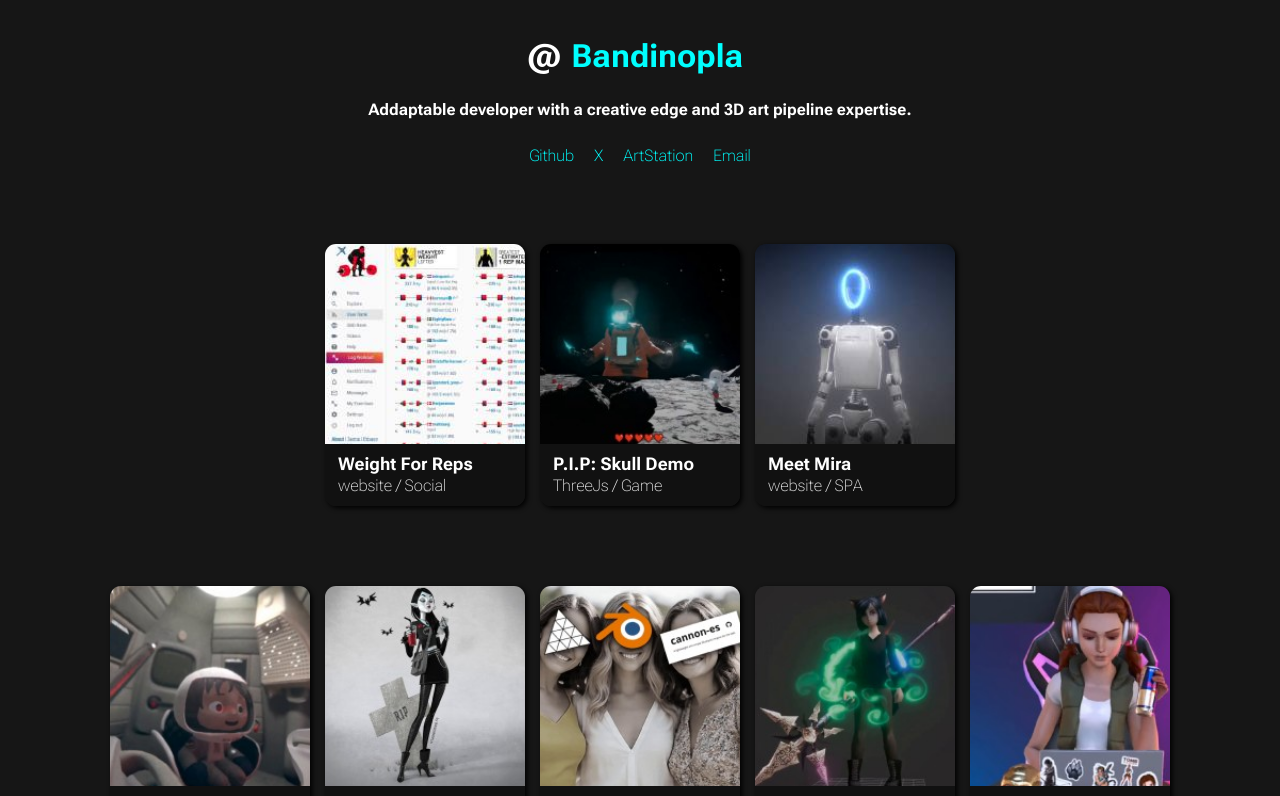
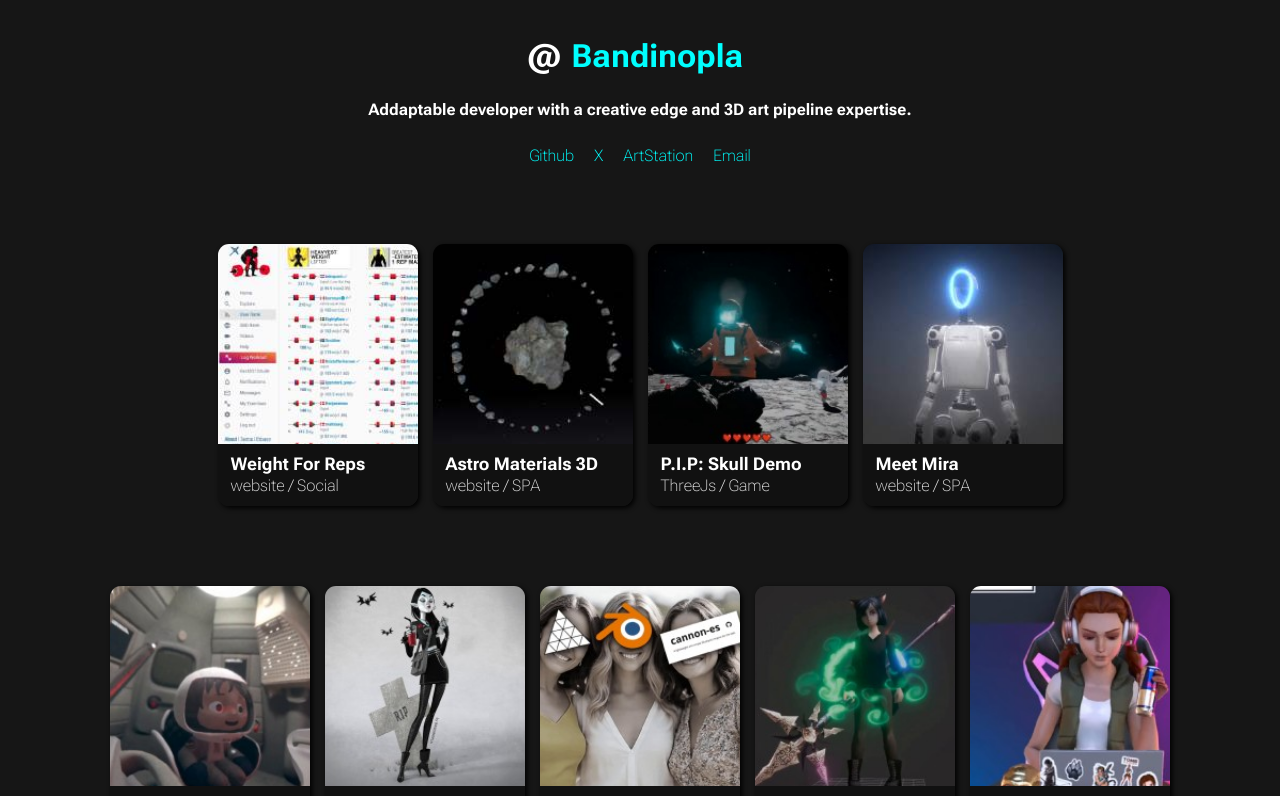
Before and after one commit to bandinopla/bandinopla.github.io, a React (Vite) app: page / in a window 1280 px wide. Shown: the top 796 px of the page. Built offline with nearby package versions, Linux system fonts and the light colour scheme; a web font is replaced by a local one.

Commit message:
added link to asto materials app

```diff
--- a/src/App.tsx
+++ b/src/App.tsx
@@ -115,7 +115,7 @@ function App() {
                 </p>
             </div>
             <div className="thumbnail-row">
-                {porfolio.slice(0,3).map(item => (
+                {porfolio.slice(0,4).map(item => (
                     <div
                         className="thumbnail"
                         key={item.id}
@@ -131,7 +131,7 @@ function App() {
             </div>
 
             <div className="thumbnail-row">
-                {porfolio.slice(3).map(item => (
+                {porfolio.slice(4).map(item => (
                     <div
                         className="thumbnail"
                         key={item.id}
--- a/src/data.ts
+++ b/src/data.ts
@@ -7,6 +7,9 @@ export const $with = {
     },
     react: {
         url: "https://react.dev/"
+    },
+    preact: {
+        url: "https://preactjs.com/"
     },
     cannones: {
         url: "https://github.com/pmndrs/cannon-es"
@@ -89,6 +92,25 @@ export const porfolio = [
         , desc: `Online training journals. You can join, create an account and start logging your workouts and get useful stats and charts.
         Runing since 2011.`
         , did: "The entire site's coding, design, front and backend, content, idea and maintanance."
+    },
+    {
+        id:"astro",
+        title:"Astro Materials 3D",
+        what:"website / SPA ",
+        youtube:"https://www.youtube.com/watch?v=Pz_lYFEMw0Y",
+        desc:"My take on NASA's Astromaterials 3D virtual library. Here I used ray marching on the slices to get a 3D model view of the XRay Scans.",
+        links: [
+            {
+                name:"Online Live Demo",
+                url:"https://bandinopla-astromaterials-3d.vercel.app/"
+            },
+            {
+                name:"Astro Materials 3D",
+                url:"https://ares.jsc.nasa.gov/astromaterials3d"
+            },
+        ],
+        tools: [$with.typescript, $with.three, $with.preact, $with.blender],
+        did:"Visualization, Coding"
     },
     {
         id: "pip",
```
Also changed, not shown: public/thumbnails/astro.jpg (added), 1 other file (tests, documents, lock files or other folders).
